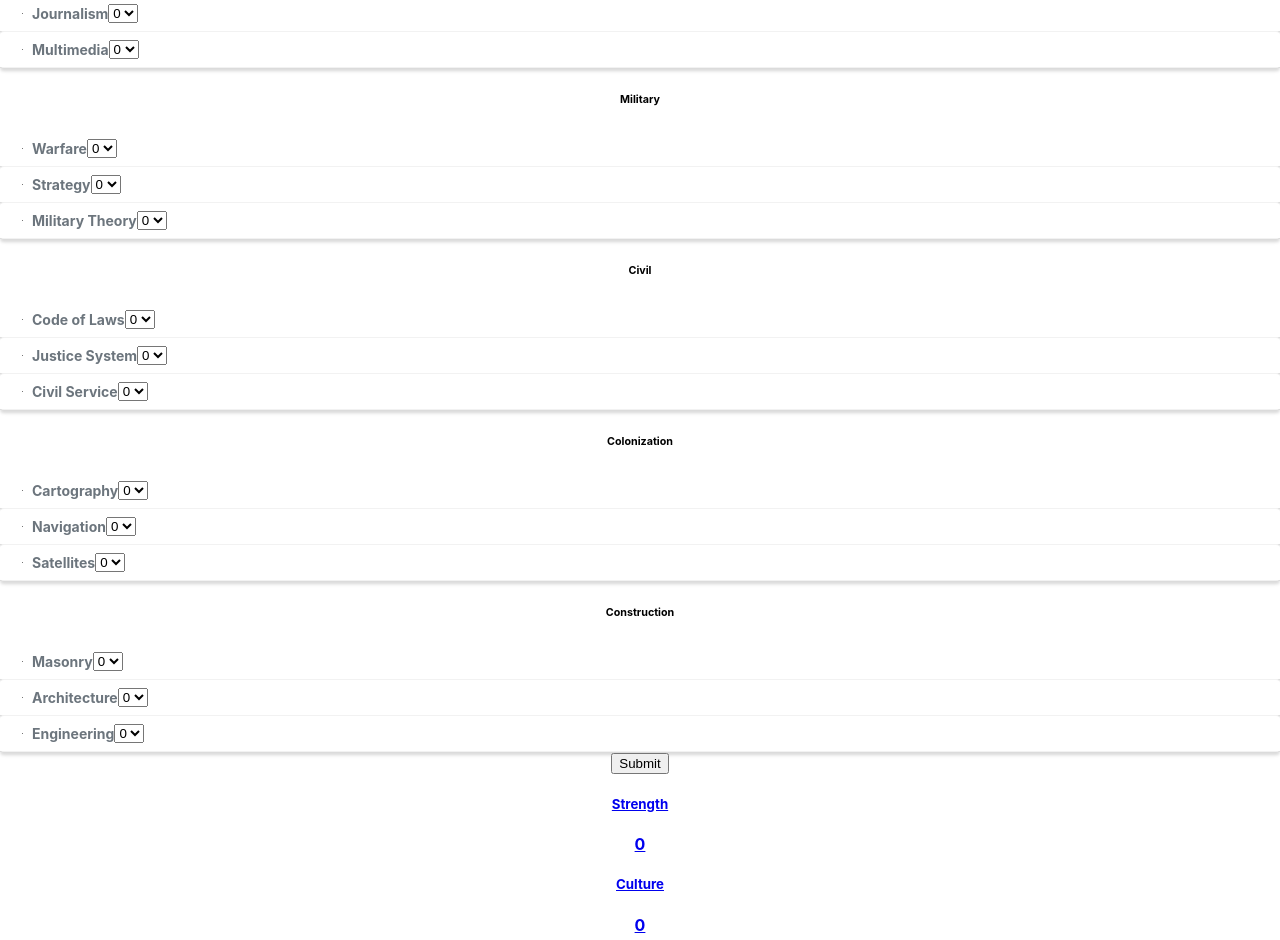
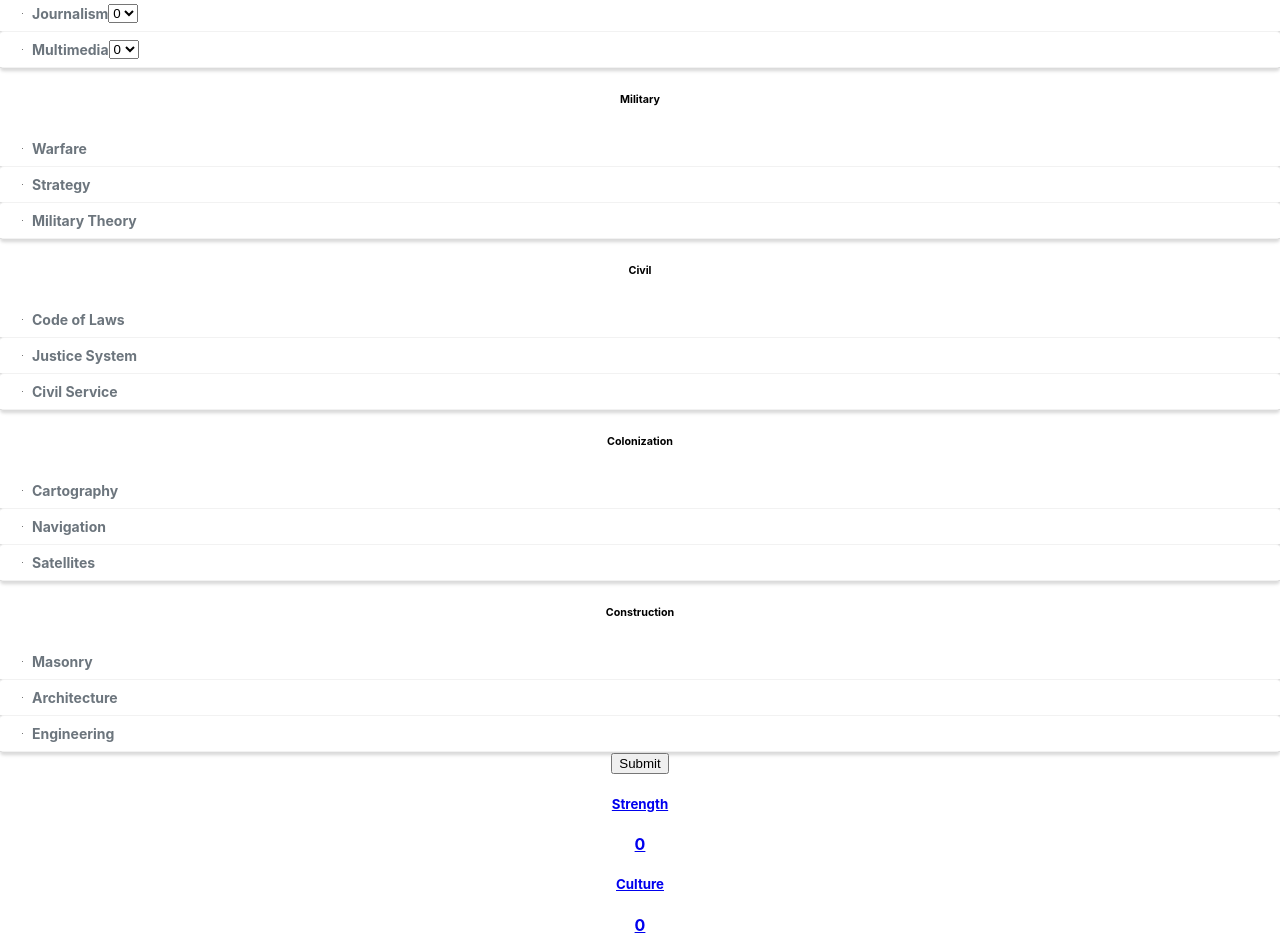
Before and after one commit to dragopi/TTA, a React (Create React App) app: page / in a window 1280 px wide. Shown: the part 2280-3220 px from the top of the page. Built offline with nearby package versions, Linux system fonts and the light colour scheme; the HTML template or start-up script is replaced by a standard one.

Commit message:
Add needToken property for show select
Add check on checkbox.checked

```diff
--- a/src/App.tsx
+++ b/src/App.tsx
@@ -126,27 +126,27 @@ function App() {
         <div className="row">
             <div className="col">
               <h6>Military</h6>
-              <CardItem code="SMI01" />
-              <CardItem code="SMI02" />
-              <CardItem code="SMI03" />
+              <CardItem code="SMI01" needToken={false} />
+              <CardItem code="SMI02" needToken={false} />
+              <CardItem code="SMI03" needToken={false} />
             </div>
             <div className="col">
               <h6>Civil</h6>
-              <CardItem code="SCI01" />
-              <CardItem code="SCI02" />
-              <CardItem code="SCI03" />
+              <CardItem code="SCI01" needToken={false} />
+              <CardItem code="SCI02" needToken={false} />
+              <CardItem code="SCI03" needToken={false} />
             </div>
             <div className="col">
               <h6>Colonization</h6>
-              <CardItem code="SCL01" />
-              <CardItem code="SCL02" />
-              <CardItem code="SCL03" />
+              <CardItem code="SCL01" needToken={false} />
+              <CardItem code="SCL02" needToken={false} />
+              <CardItem code="SCL03" needToken={false} />
             </div>
             <div className="col">
               <h6>Construction</h6>
-              <CardItem code="SCO01" />
-              <CardItem code="SCO02" />
-              <CardItem code="SCO03" />
+              <CardItem code="SCO01" needToken={false} />
+              <CardItem code="SCO02" needToken={false} />
+              <CardItem code="SCO03" needToken={false} />
             </div>
         </div>
 
--- a/src/TTARepo.tsx
+++ b/src/TTARepo.tsx
@@ -3667,6 +3667,8 @@ export function MakeScene(values: [key: string])
   for (let key in values) {
     let value = values[key];
     //console.log(key + " => " + value);
+    if (value != "on")
+        continue;
     if (!key.includes("_"))
     {
       let card = TTARepoCards.Instance.Get(key);
@@ -3686,8 +3688,12 @@ export function MakeScene(values: [key: string])
           s.Productions.push(MakeBoardCard(card, values));
         else if (card.code.startsWith("U"))
           s.Urbans.push(MakeBoardCard(card, values));
-          else if (card.code.startsWith("S"))
-          s.Special.push(MakeBoardCard(card, values));
+        else if (card.code.startsWith("S"))
+          s.Special.push({
+            code: card.code,
+            card: card,
+            yellowToken: 1
+          });
       }
     }
   }
--- a/src/TTAUI.tsx
+++ b/src/TTAUI.tsx
@@ -11,12 +11,13 @@ import {
 
 type CardItemProps =  {
     code: string;
+    needToken?: boolean;
 }
 
 type CardItemState = {
     card: TTACard;
     onBoard: boolean;
-    needToken: boolean;
+    showToken: boolean;
     tokens: number;
 }
 
@@ -26,7 +27,7 @@ export class CardItem extends React.Component<CardItemProps, CardItemState> {
         card: TTARepoCards.Instance.Get(this.props.code),
         onBoard: false,
         tokens: 0,
-        needToken: false
+        showToken: (this.props.needToken !== false)
     };
 
     buttonClick = (e: React.FormEvent<HTMLButtonElement>): void => {
@@ -51,12 +52,17 @@ export class CardItem extends React.Component<CardItemProps, CardItemState> {
 
                     <div className="form-check form-switch">
                         <input className="form-check-input" type="checkbox" name={this.state.card.code} onChange={
-                (e: React.FormEvent<HTMLInputElement>) =>
-                  context.setValues({ [this.state.card.code]: e.currentTarget.value })
+                (e: React.FormEvent<HTMLInputElement>) => {
+                    if (e.currentTarget.checked)
+                        context.setValues({ [this.state.card.code]: e.currentTarget.value });
+                    else
+                        context.setValues({ [this.state.card.code]: 'off' });
+                }
               } />
                     </div>
 
                     <strong className="me-auto">{this.state.card.name}</strong>
+                    {this.state.showToken && (
                     <small>
 
                         <select name={this.state.card.code + "_tk"}
@@ -72,12 +78,10 @@ export class CardItem extends React.Component<CardItemProps, CardItemState> {
                             <option value="4">4</option>
                             <option value="5">5</option>
                             <option value="6">6</option>
-                            <option value="7">7</option>
-                            <option value="8">8</option>
-                            <option value="9">9</option>
                         </select>
 
                     </small>
+                    )}
                 </div>
 
             </div>
```
